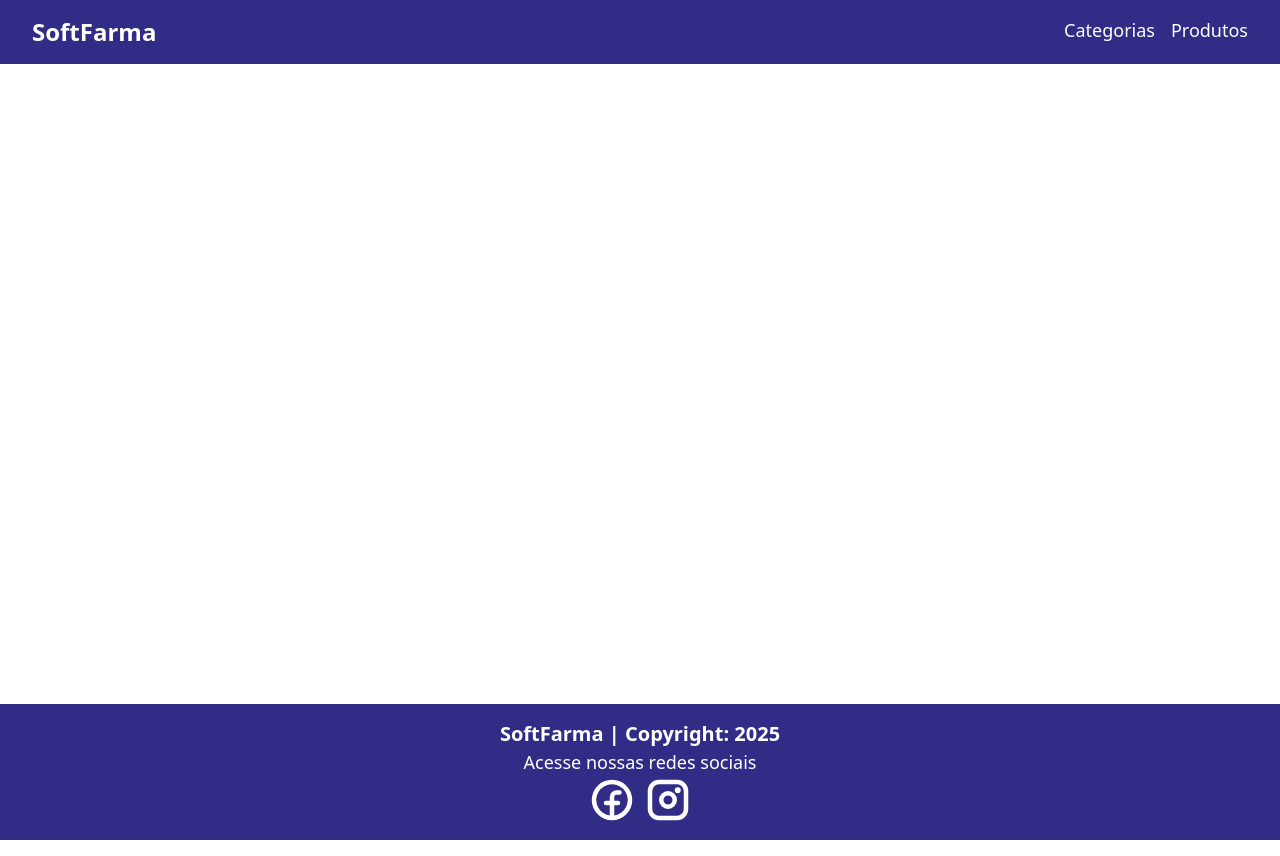
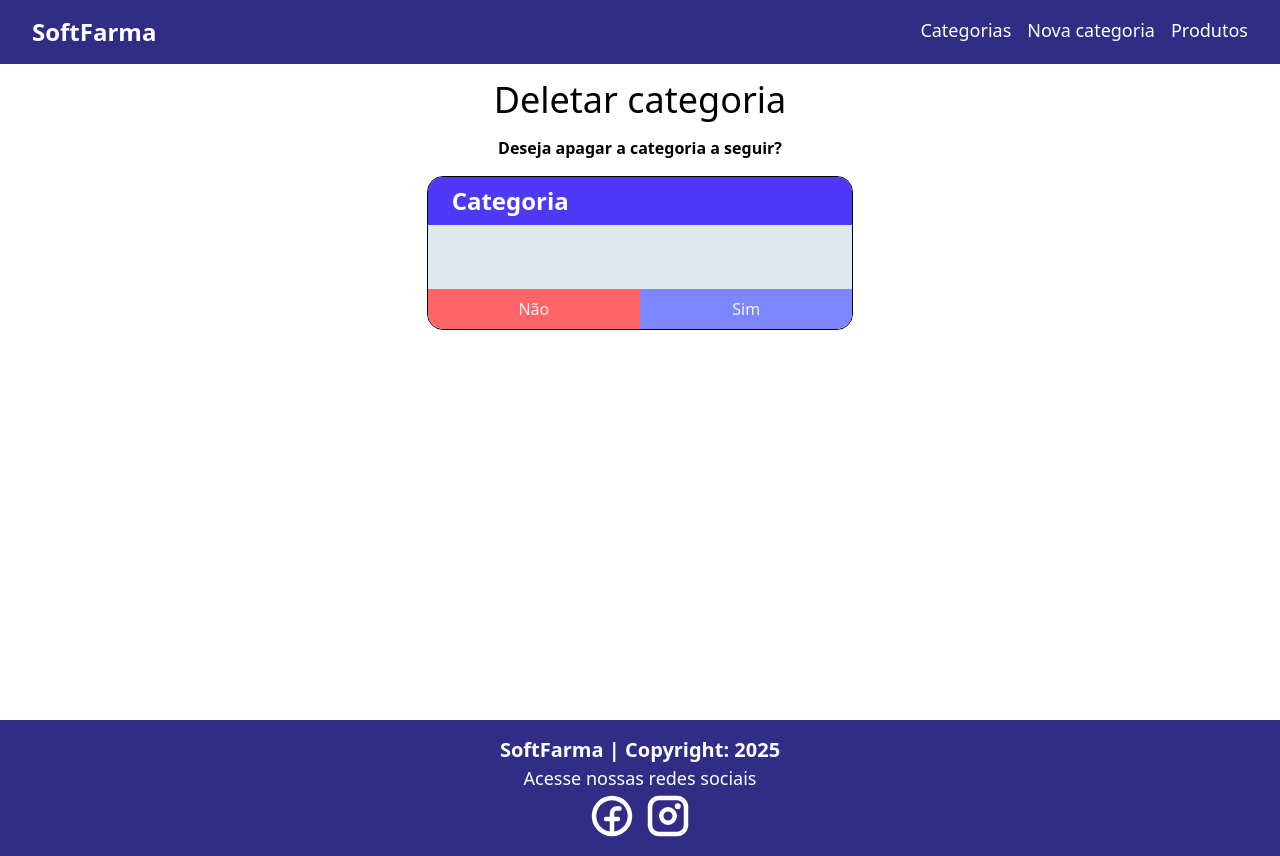
Before and after one commit to dan-olivnas/farmacia, a React (Vite) app: page /deletarcategorias/1 in a window 1280 px wide. Built offline with nearby package versions, Linux system fonts and the light colour scheme; no server answers.

Commit message:
criado deletar e atualizar categoria

```diff
--- a/src/App.tsx
+++ b/src/App.tsx
@@ -1,12 +1,12 @@
 import { BrowserRouter, Route, Routes } from 'react-router-dom';
 import { ToastContainer } from 'react-toastify';
 import 'react-toastify/dist/ReactToastify.css';
-
 import Footer from './components/footer/Footer';
 import Navbar from './components/navbar/Navbar';
 import Home from './pages/home/Home';
 import ListaCategorias from './components/categoria/listacategorias/ListaCategorias';
 import FormCategorias from './components/categoria/formcategorias/FormularioCategorias';
+import DeletarCategoria from './components/categoria/deletarcategoria/DeletarCategoria';
 
 function App() {
   return (
@@ -21,6 +21,8 @@ function App() {
           <Route path="/home" element={<Home />} />
           <Route path="/categorias" element={<ListaCategorias />} />
           <Route path="/editarcategorias/:id" element={<FormCategorias />} />
+          <Route path="/deletarcategorias/:id" element={<DeletarCategoria />} />
+          <Route path="/criarcategoria" element={<FormCategorias />} />
         </Routes>
       </div>
 
--- a/src/components/categoria/cardcategoria/CardCategoria.tsx
+++ b/src/components/categoria/cardcategoria/CardCategoria.tsx
@@ -20,7 +20,7 @@ function CardCategoria({ categoria }: CardCategoriaProps) {
           <button>Editar</button>
         </Link>
 
-        <Link to={`/categorias/${categoria.id}`}
+        <Link to={`/deletarcategorias/${categoria.id}`}
           className="text-slate-100 bg-red-400 hover:bg-red-700 w-full
                     flex items-center justify-center"
         >
--- a/src/components/categoria/deletarcategoria/DeletarCategoria.tsx
+++ b/src/components/categoria/deletarcategoria/DeletarCategoria.tsx
@@ -0,0 +1,82 @@
+import { useState, useEffect } from "react";
+import { useNavigate, useParams } from "react-router-dom";
+import { ClipLoader } from "react-spinners";
+import type Categoria from "../../../models/Categoria";
+import { buscar, deletar } from "../../../services/Service";
+
+function DeletarCategoria() {
+  const navigate = useNavigate();
+
+  const [categoria, setCategoria] = useState<Categoria>({} as Categoria);
+  const [isLoading, setIsLoading] = useState<boolean>(false);
+
+  const { id } = useParams<{ id: string }>();
+
+  async function buscarPorId(id: string) {
+    try {
+      await buscar(`/categorias/${id}`, setCategoria);
+    } catch (error: any) {
+      alert("Erro ao buscar categoria!");
+    }
+  }
+
+  useEffect(() => {
+    if (id !== undefined) {
+      buscarPorId(id);
+    }
+  }, [id]);
+
+  function retornar() {
+    navigate("/categorias");
+  }
+
+  async function deletarCategoria() {
+    setIsLoading(true);
+
+    try {
+      await deletar(`/categorias/${id}`);
+      alert("Categoria apagada com sucesso!");
+      retornar();
+    } catch (error: any) {
+      alert("Erro ao deletar categoria!");
+    } finally {
+      setIsLoading(false);
+    }
+  }
+
+  return (
+    <div className="container w-1/3 mx-auto">
+      <h1 className="text-4xl text-center my-4">Deletar categoria</h1>
+      <p className="text-center font-semibold mb-4">
+        Deseja apagar a categoria a seguir?
+      </p>
+      <div className="border flex flex-col rounded-2xl overflow-hidden justify-between">
+        <header className="py-2 px-6 bg-indigo-600 text-white font-bold text-2xl">
+          Categoria
+        </header>
+        <p className="p-8 text-3xl bg-slate-200 h-full">{categoria.descricao}</p>
+        <div className="flex">
+          <button
+            className="text-slate-100 bg-red-400 hover:bg-red-600 w-full py-2"
+            onClick={retornar}
+          >
+            Não
+          </button>
+          <button
+            className="w-full text-slate-100 bg-indigo-400
+                        hover:bg-indigo-600 flex items-center justify-center"
+            onClick={deletarCategoria}
+          >
+            {isLoading ? (
+              <ClipLoader color="#ffffff" size={24} />
+            ) : (
+              <span>Sim</span>
+            )}
+          </button>
+        </div>
+      </div>
+    </div>
+  );
+}
+
+export default DeletarCategoria;
--- a/src/components/categoria/formcategorias/FormularioCategorias.tsx
+++ b/src/components/categoria/formcategorias/FormularioCategorias.tsx
@@ -63,6 +63,17 @@ function FormCategorias() {
 
       <form className="w-1/2 flex flex-col gap-4" onSubmit={gerarNovaCategoria}>
         <div className="flex flex-col gap-2">
+
+          <label htmlFor="nome">Nome da categoria</label>
+          <input
+            type="text"
+            placeholder="Digite aqui o nome da categoria"
+            name="nome"
+            className="border-2 border-slate-700 rounded p-2"
+            value={categoria.nome || ""}
+            onChange={atualizarEstado}
+          />
+
           <label htmlFor="descricao">Descrição da categoria</label>
           <input
             type="text"
@@ -72,7 +83,9 @@ function FormCategorias() {
             value={categoria.descricao || ""}
             onChange={atualizarEstado}
           />
+
         </div>
+
 
         <button
           className="rounded text-slate-100 bg-indigo-400
--- a/src/components/navbar/Navbar.tsx
+++ b/src/components/navbar/Navbar.tsx
@@ -13,6 +13,10 @@ function Navbar() {
             Categorias
           </Link>
 
+          <Link to="/criarcategoria" className="hover:underline">
+            Nova categoria
+          </Link>
+
           <Link to="/produtos" className="hover:underline transition duration-200">
             Produtos
           </Link>
```
